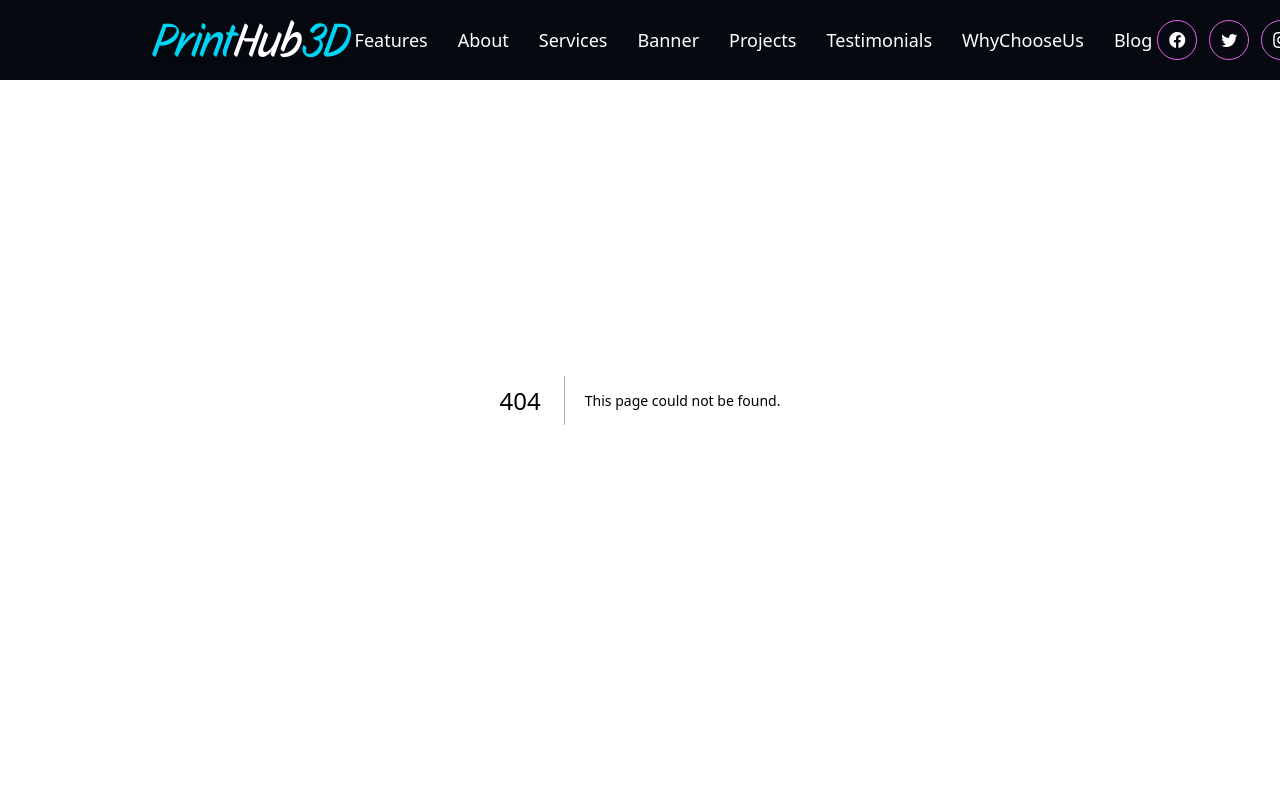
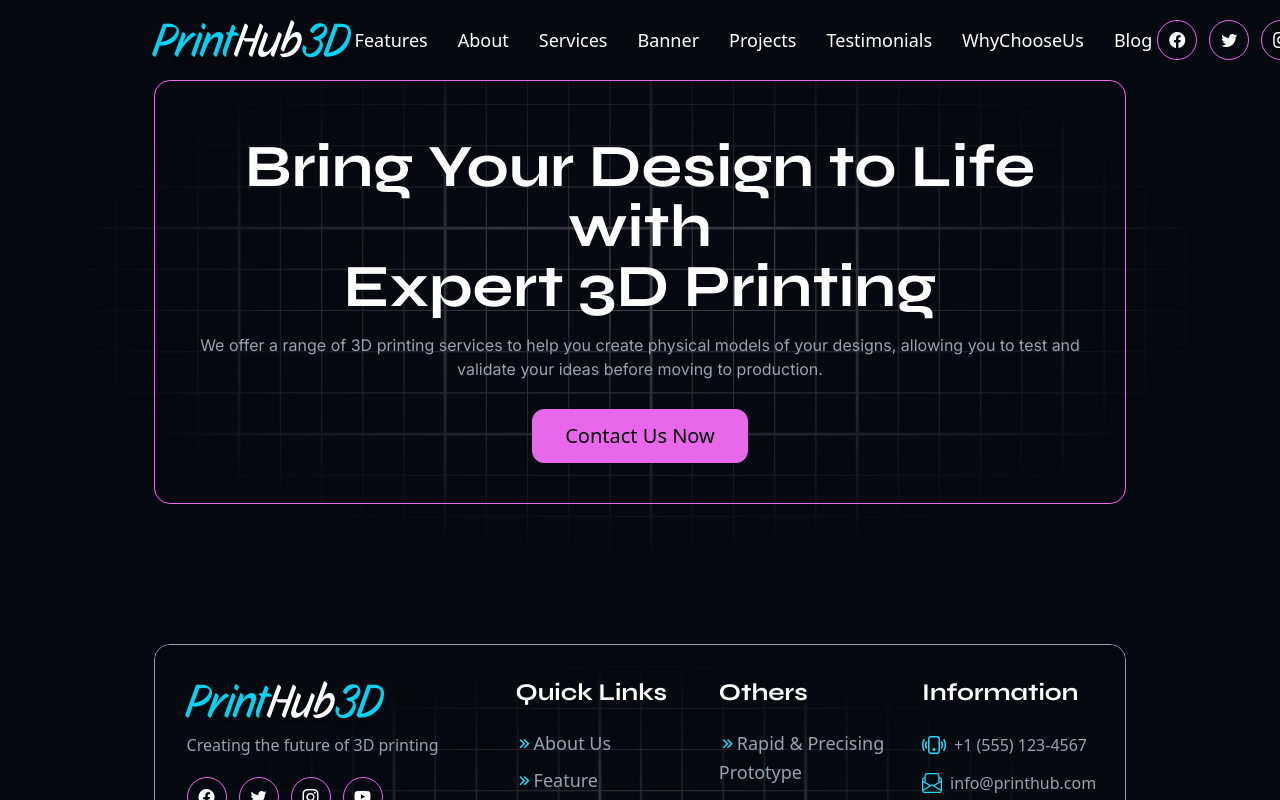
Before and after one commit to Jisap/nex16-Business-Website-PrintHub, a Next.js app: page /Sections/Banner in a window 1280 px wide. Before the commit this address had no page. Shown: the top 800 px of the page. Built offline with nearby package versions, Linux system fonts and the light colour scheme.

Commit message:
feat: Add new Banner section and integrate it into the main Index component.

```diff
--- /dev/null
+++ b/app/Sections/Banner/page.tsx
@@ -0,0 +1,29 @@
+
+
+const Banner = () => {
+  return (
+    <div className="px-[8%] lg:px-[12%] section-bg py-20" id="banner">
+      <div className="w-full flex flex-col justify-center items-center text-center border border-primary rounded-2xl p-10">
+        <div className="title">
+          <h1 className="Syne font-bold my-4 text-4xl md:text-6xl w-full text-white lg:block hidden">
+            Bring Your Design to Life with <br /> Expert 3D Printing
+          </h1>
+
+          <h1 className="syne font-bold my-4 text-3xl md:text-6xl w-full text-white lg:hidden flex items-center justify-center">
+            Bring Your Design to Life with Expert 3D Printing
+          </h1>
+
+          <p className="Inter text-gray-400">
+            We offer a range of 3D printing services to help you create physical models of your designs, allowing you to test and validate your ideas before moving to production.
+          </p>
+
+          <button className="btn mt-7 px-8 py-3 border border-primary bg-primary rounded-xl text-xl hover:bg-secondary hover:border-transparent transition-all duration-300 cursor-pointer">
+            Contact Us Now
+          </button>
+        </div>
+      </div>
+    </div>
+  )
+}
+
+export default Banner
--- a/app/Sections/Index.tsx
+++ b/app/Sections/Index.tsx
@@ -3,6 +3,7 @@ import Hero from './Hero/page'
 import Features from './Features/page'
 import About from './About/page'
 import Services from './Services/page'
+import Banner from './Banner/page'
 
 const Index = () => {
   return (
@@ -11,6 +12,7 @@ const Index = () => {
       <Features />
       <About />
       <Services />
+      <Banner />
     </>
   )
 }
```
